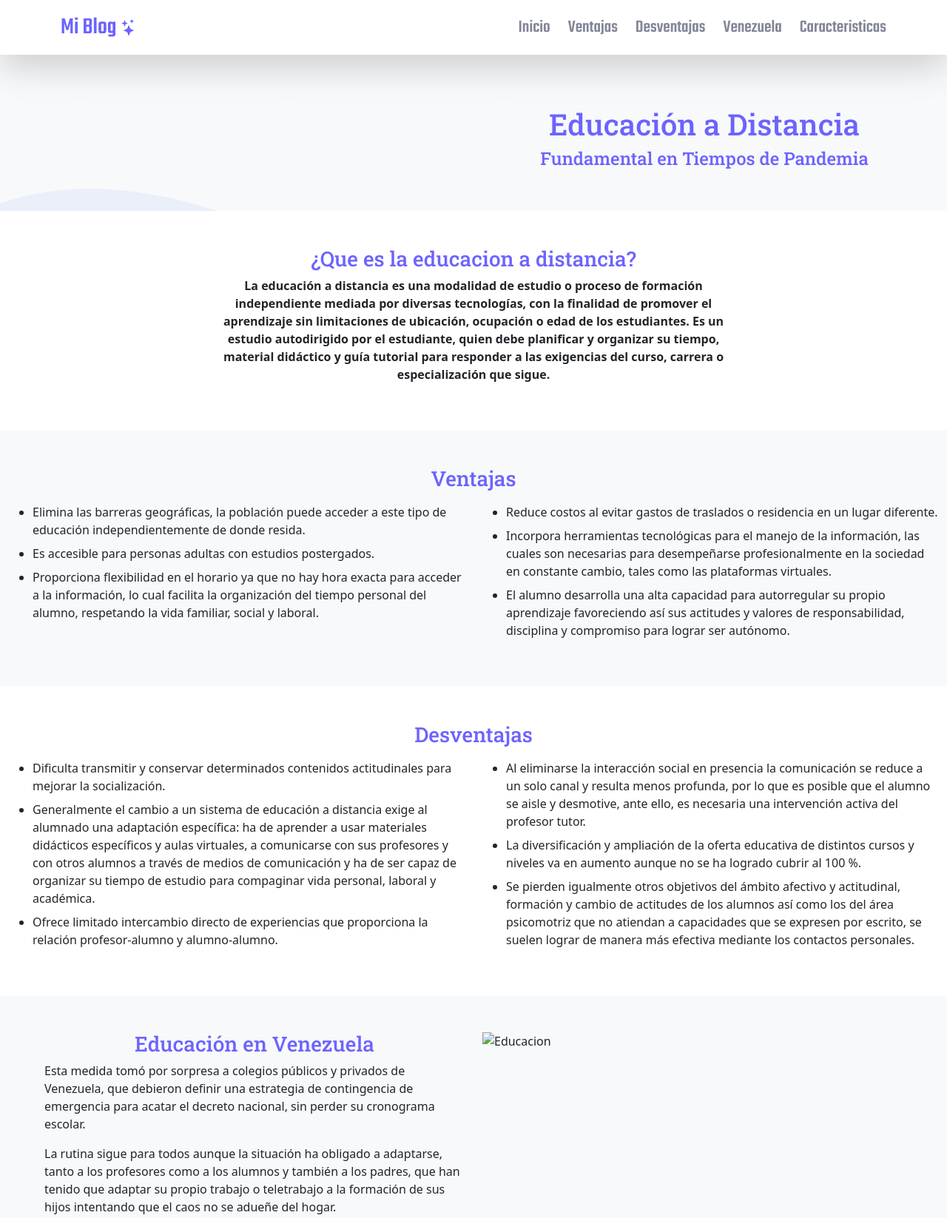
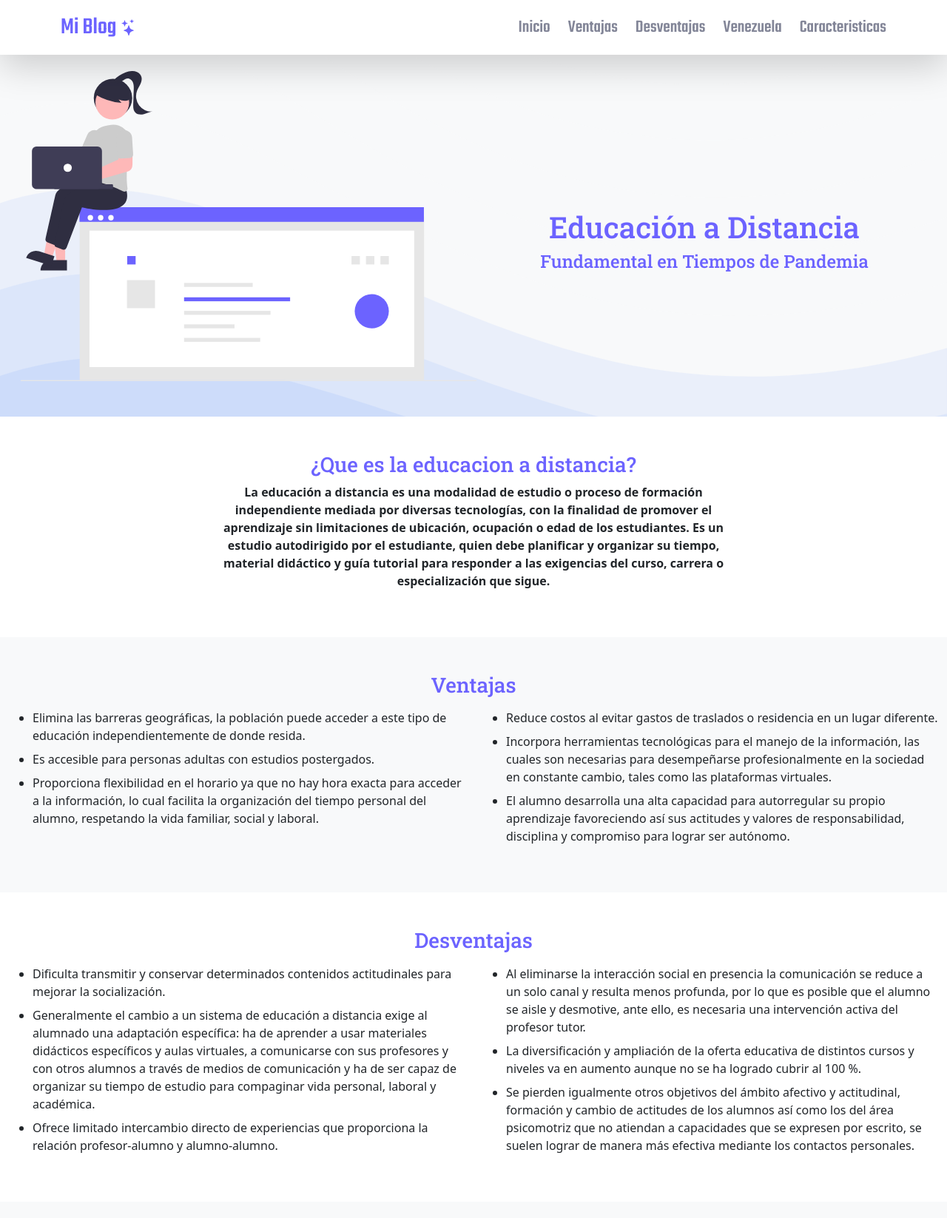
Before and after one commit to axelvalles/Educacion-blue, a plain HTML site: page index.html in a window 1280 px wide. Shown: the top 1646 px of the page at 74% size. Drawn offline with nearby package versions, Linux system fonts and the light colour scheme; the site is published under a folder, as on GitHub Pages, so addresses that start at the root find nothing.

Commit message:
svg correccion

```diff
--- a/index.html
+++ b/index.html
@@ -62,7 +62,7 @@
         <div class="row d-flex justify-content-center align-items-center">
           <div class="col-6 bannerLeft" id="bannerLeft">
             <img
-              src="/images/undraw_online_resume_re_ru7s.svg"
+              src="images/undraw_online_resume_re_ru7s.svg"
               alt=""
               style="width: 100%"
               class="ms-3"
@@ -198,7 +198,7 @@
               </div>
 
               <div class="col-6">
-                <img src="/images/undraw_education_f8ru.svg" alt="Educacion" style="width: 100%;" class="educacion">
+                <img src="images/undraw_education_f8ru.svg" alt="Educacion" style="width: 100%;" class="educacion">
               </div>
             </div>
 
```
